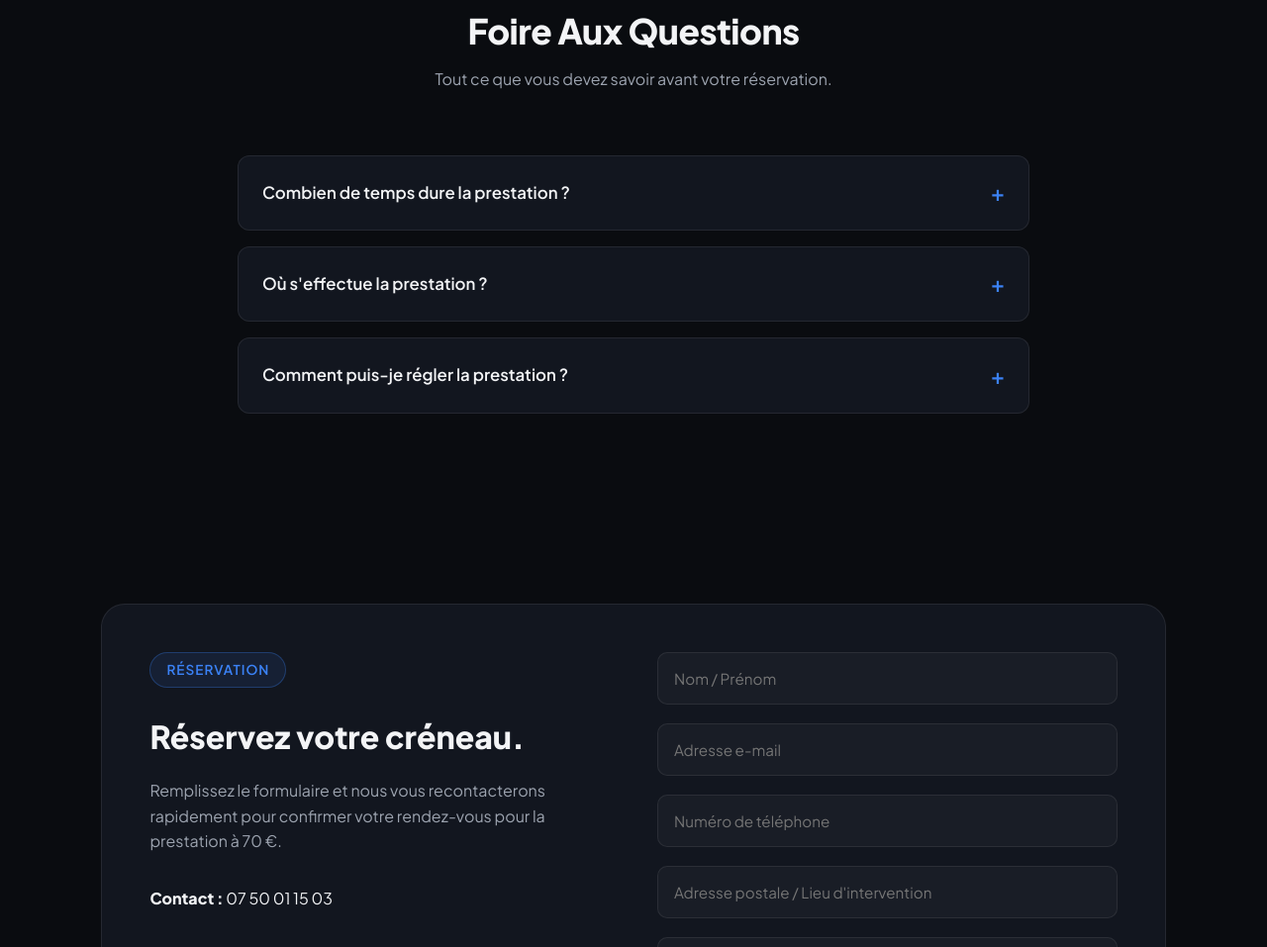
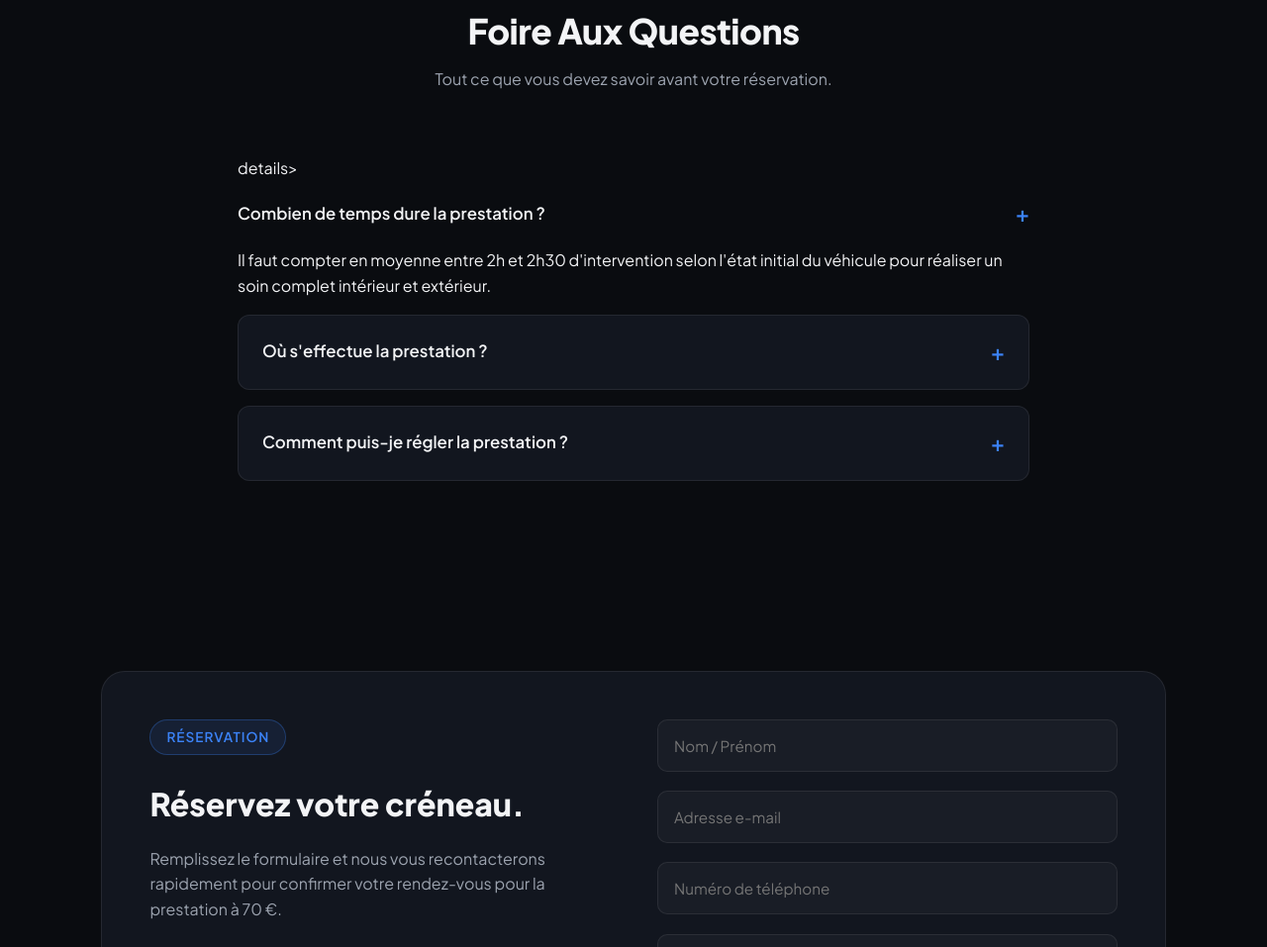
Before and after one commit to Dodo-12199/Viper-Autoclean, a plain HTML site: page index.html in a window 1280 px wide. Shown: the part 4196-5153 px from the top of the page at 99% size. Drawn offline with nearby package versions, Linux system fonts and the light colour scheme.

Commit message:
Update index.html

```diff
--- a/index.html
+++ b/index.html
@@ -781,7 +781,7 @@
             <p>Tout ce que vous devez savoir avant votre réservation.</p>
         </div>
         <div class="faq-container">
-            <details>
+            details>
                 <summary>Combien de temps dure la prestation ?</summary>
                 <p>Il faut compter en moyenne entre 2h et 2h30 d'intervention selon l'état initial du véhicule pour réaliser un soin complet intérieur et extérieur.</p>
             </details>
```
